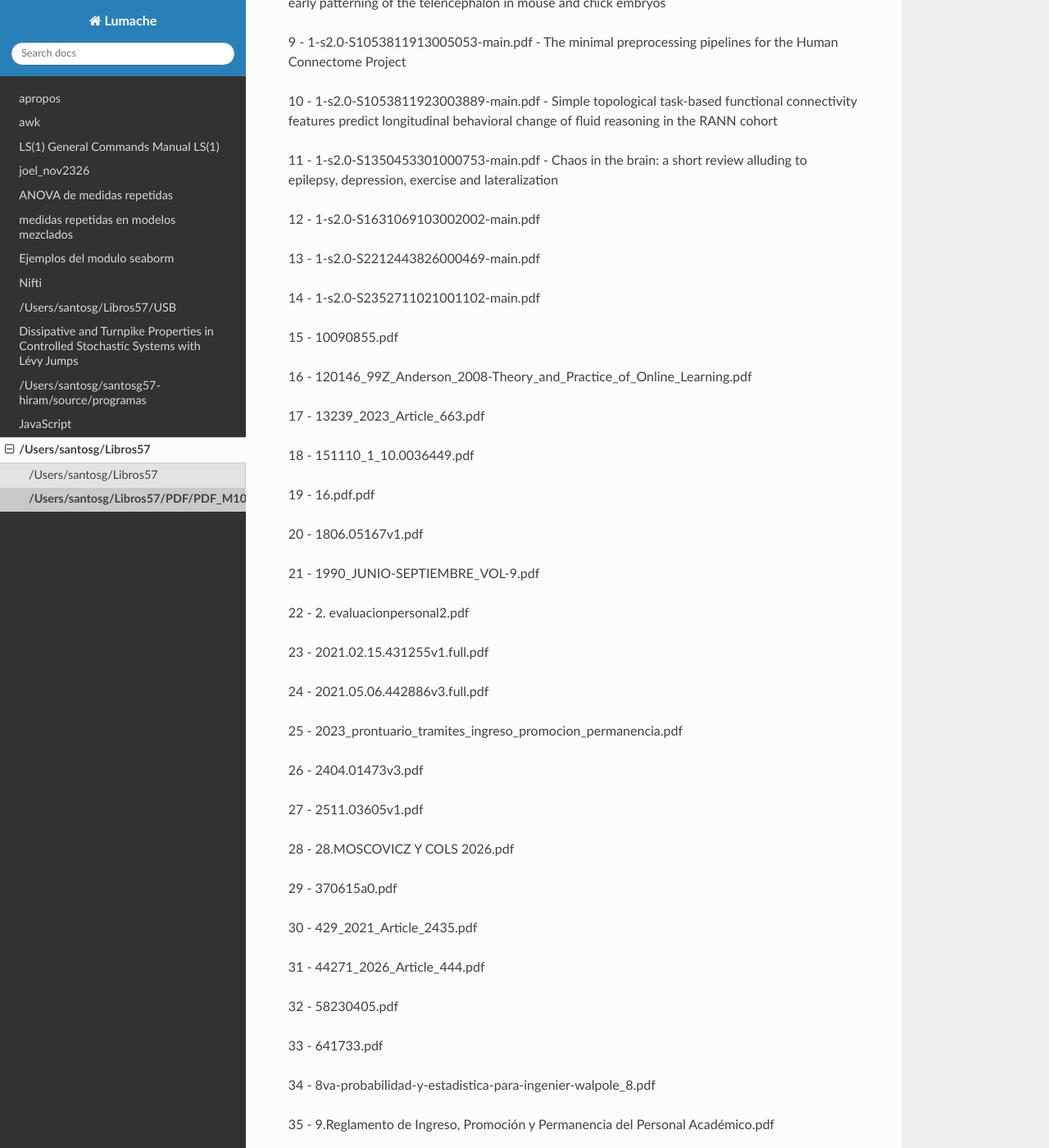
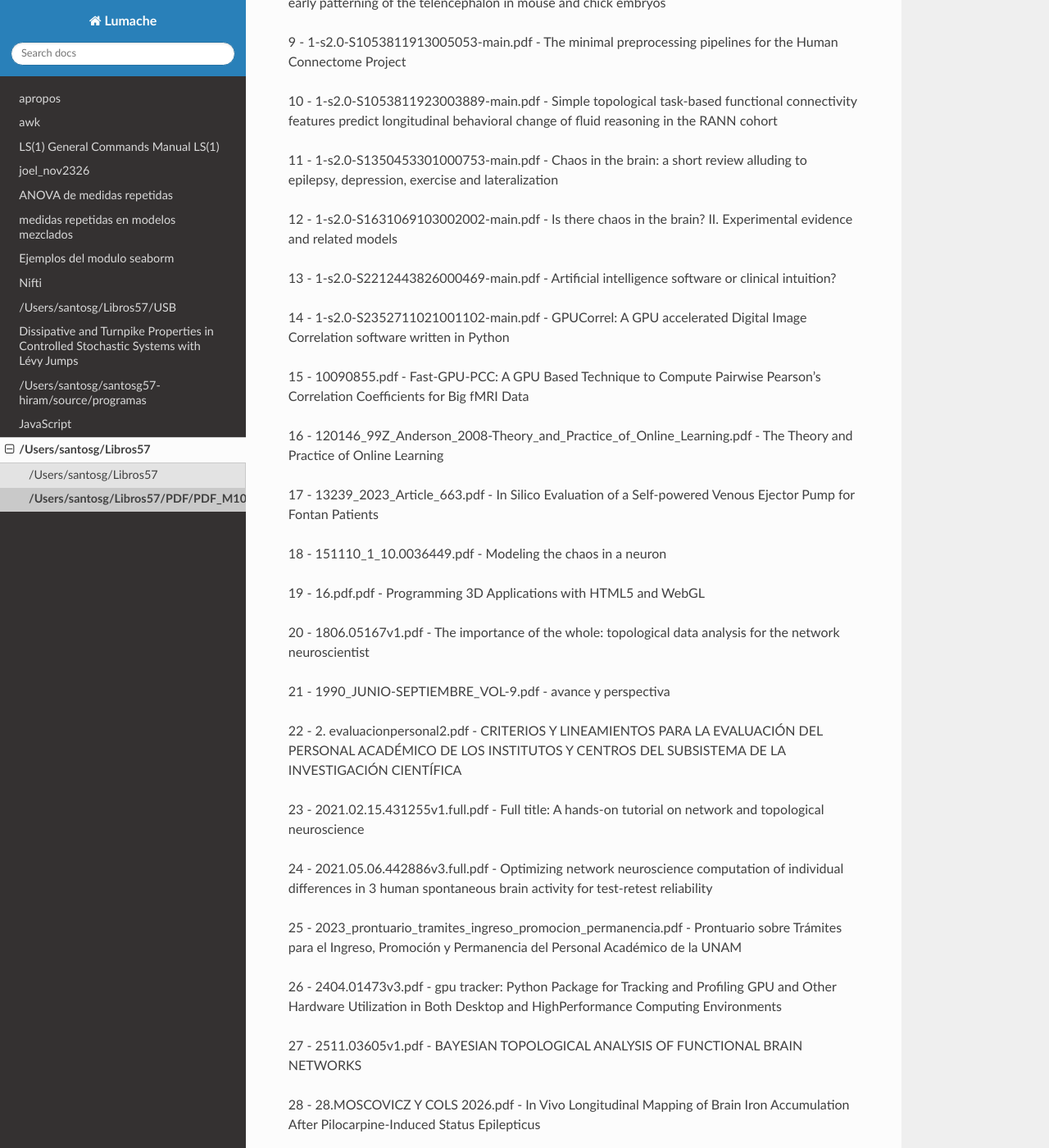
Before and after one commit to matecom57/santosg57-linux, a Sphinx documentation site: the page built from docs/source/Libros57/PDF_M10D21Y26.rst, in a window 1280 px wide and 1400 px high, scrolled down 637 px. Shown: the whole window at 82% size. Built offline with Sphinx 7.4.7 and the Read the Docs theme 3.1.0, drawn with Linux system fonts in a browser that asks for light colours; some of the changed text lies outside the part shown.

Commit message:
Test comité

```diff
--- a/docs/source/Libros57/PDF_M10D21Y26.rst
+++ b/docs/source/Libros57/PDF_M10D21Y26.rst
@@ -28,47 +28,69 @@ longitudinal behavioral change of fluid reasoning in the RANN cohort
 11 - 1-s2.0-S1350453301000753-main.pdf - Chaos in the brain: a short review alluding to epilepsy, depression,
 exercise and lateralization
 
-12 - 1-s2.0-S1631069103002002-main.pdf
+12 - 1-s2.0-S1631069103002002-main.pdf - Is there chaos in the brain? II. Experimental evidence
+and related models
 
-13 - 1-s2.0-S2212443826000469-main.pdf
+13 - 1-s2.0-S2212443826000469-main.pdf - Artificial intelligence software or clinical intuition?
 
-14 - 1-s2.0-S2352711021001102-main.pdf
+14 - 1-s2.0-S2352711021001102-main.pdf - GPUCorrel: A GPU accelerated Digital Image Correlation
+software written in Python
 
-15 - 10090855.pdf
+15 - 10090855.pdf - Fast-GPU-PCC: A GPU Based Technique to Compute
+Pairwise Pearson’s Correlation Coefficients for Big
+fMRI Data
 
-16 - 120146_99Z_Anderson_2008-Theory_and_Practice_of_Online_Learning.pdf
+16 - 120146_99Z_Anderson_2008-Theory_and_Practice_of_Online_Learning.pdf - The Theory and Practice
+of Online Learning
 
-17 - 13239_2023_Article_663.pdf
+17 - 13239_2023_Article_663.pdf - In Silico Evaluation of a Self-powered Venous Ejector Pump for Fontan
+Patients
 
-18 - 151110_1_10.0036449.pdf
+18 - 151110_1_10.0036449.pdf - Modeling the chaos in a neuron
 
-19 - 16.pdf.pdf
+19 - 16.pdf.pdf - Programming 3D Applications
+with HTML5 and WebGL
 
-20 - 1806.05167v1.pdf
+20 - 1806.05167v1.pdf - The importance of the whole: topological data analysis for the
+network neuroscientist
 
-21 - 1990_JUNIO-SEPTIEMBRE_VOL-9.pdf
+21 - 1990_JUNIO-SEPTIEMBRE_VOL-9.pdf - avance y perspectiva
 
-22 - 2. evaluacionpersonal2.pdf
+22 - 2. evaluacionpersonal2.pdf - CRITERIOS Y LINEAMIENTOS PARA LA EVALUACIÓN DEL
+PERSONAL ACADÉMICO DE LOS INSTITUTOS Y CENTROS
+DEL SUBSISTEMA DE LA INVESTIGACIÓN CIENTÍFICA
 
-23 - 2021.02.15.431255v1.full.pdf
+23 - 2021.02.15.431255v1.full.pdf - Full title: A hands-on tutorial on network and topological neuroscience
 
-24 - 2021.05.06.442886v3.full.pdf
+24 - 2021.05.06.442886v3.full.pdf - Optimizing network neuroscience computation of individual differences in
+3 human spontaneous brain activity for test-retest reliability
 
-25 - 2023_prontuario_tramites_ingreso_promocion_permanencia.pdf
+25 - 2023_prontuario_tramites_ingreso_promocion_permanencia.pdf - Prontuario sobre Trámites
+para el Ingreso, Promoción y
+Permanencia del Personal
+Académico de la UNAM
 
-26 - 2404.01473v3.pdf
+26 - 2404.01473v3.pdf - gpu tracker: Python Package for Tracking
+and Profiling GPU and Other Hardware
+Utilization in Both Desktop and HighPerformance Computing
+Environments
 
-27 - 2511.03605v1.pdf
+27 - 2511.03605v1.pdf - BAYESIAN TOPOLOGICAL ANALYSIS OF FUNCTIONAL BRAIN NETWORKS
 
-28 - 28.MOSCOVICZ Y COLS 2026.pdf
+28 - 28.MOSCOVICZ Y COLS 2026.pdf - In Vivo Longitudinal Mapping of Brain Iron Accumulation After
+Pilocarpine-Induced Status Epilepticus
 
-29 - 370615a0.pdf
+29 - 370615a0.pdf - Controlling chaos in the brain
 
-30 - 429_2021_Article_2435.pdf
+30 - 429_2021_Article_2435.pdf - A hands‑on tutorial on network and topological neuroscience
 
-31 - 44271_2026_Article_444.pdf
+31 - 44271_2026_Article_444.pdf - Rhythmic skills mediate the link between
+music training and cognition via attention
+and phonological processing
 
-32 - 58230405.pdf
+32 - 58230405.pdf - VERSIÓN COMPUTARIZADA PARA LA APLICACIÓN
+DEL LISTADO DE SÍNTOMAS 90 (SCL 90)
+Y DEL INVENTARIO DE TEMPERAMENTO Y CARÁCTER (ITC)
 
 33 - 641733.pdf
 
```
